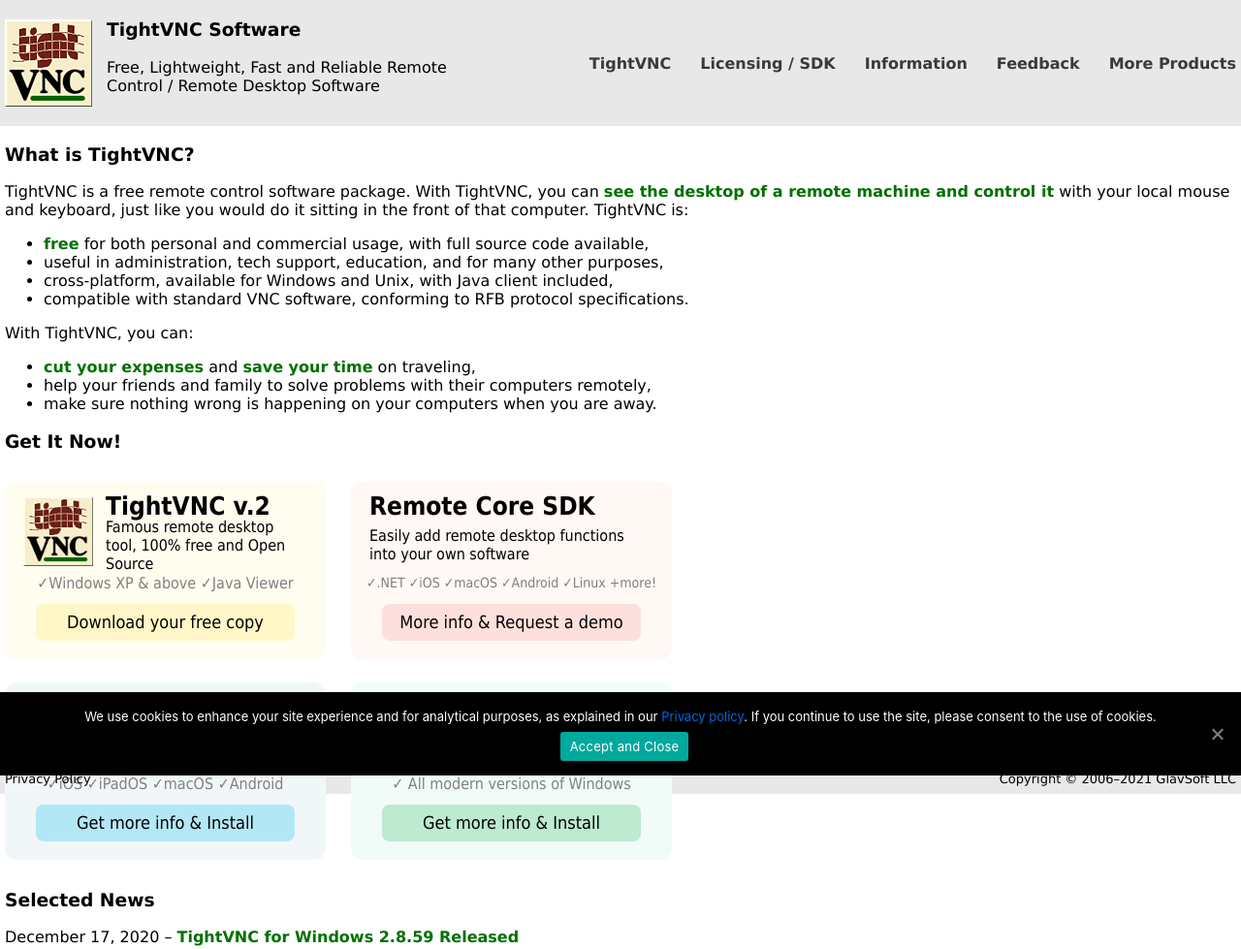
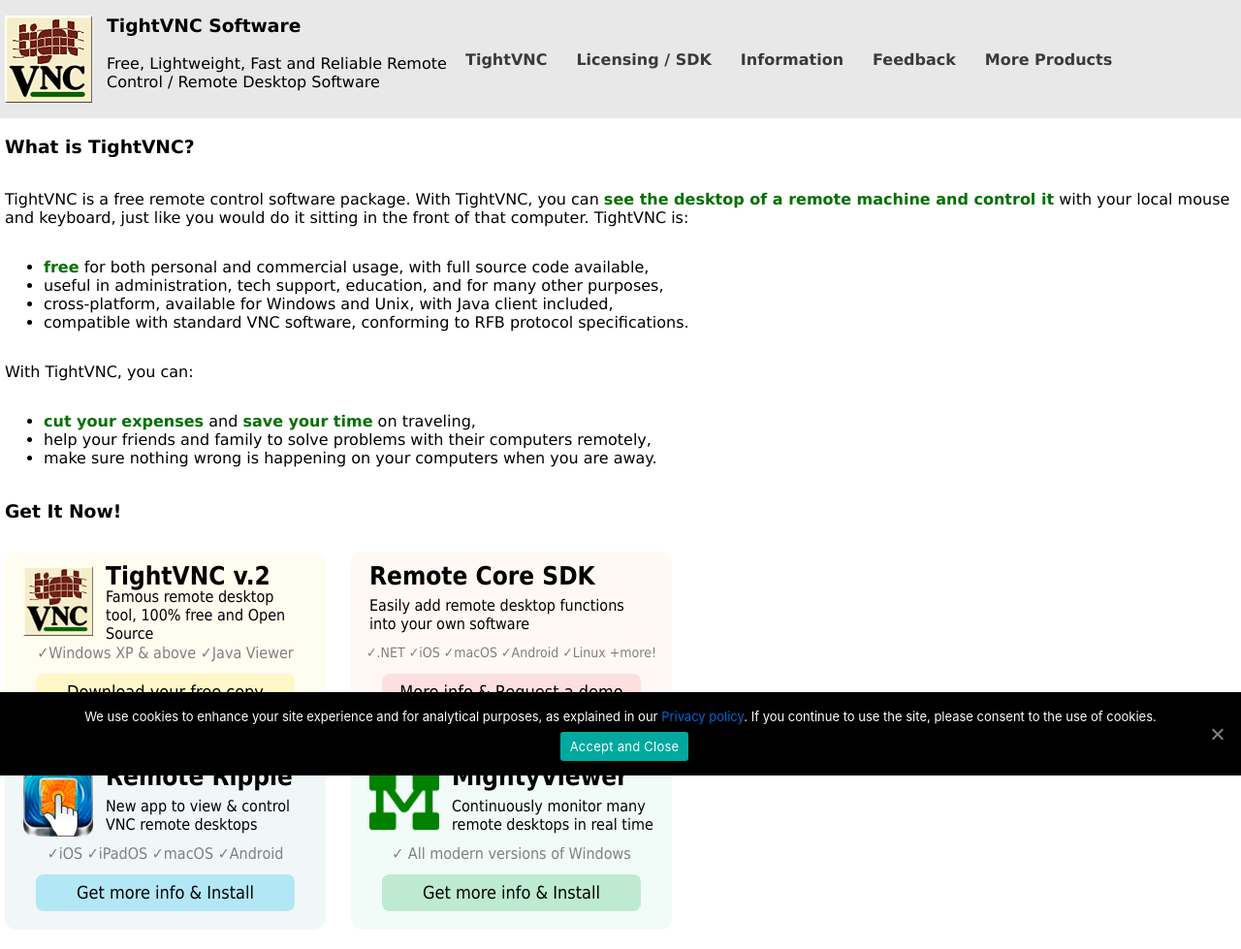
Before and after one commit to glavsoft/tvnc, a plain HTML site: page index.html in a window 1280 px wide. Shown: the top 979 px of the page at 97% size. Drawn offline with Linux system fonts and the light colour scheme.

Commit message:
update style

```diff
--- a/scss/style.scss
+++ b/scss/style.scss
@@ -16,6 +16,7 @@
 /* Container
  =======================================*/
 .container {
+    display: flex;
     width: 100%;
     max-width: 1400px;
     margin: 0 auto;
@@ -28,10 +29,10 @@
 .header {
     background-color: #e8e8e8;
     &__inner {
-        height: 130px;
+        height: 122px;
         display: flex;
         justify-content: space-between;
-        padding: 20px 0;
+        padding: 15px 0;
         align-items: center;
     }
 }
@@ -84,11 +85,12 @@
 /* Main
  =======================================*/
 .main {
+    display: flex;
     background-color: #ffffff;
     &__inner {
-        height: calc(100vh - 160px);
-        //display: flex;
-        //flex-direction: column;
+        display: flex;
+        flex-direction: column;
+        min-height: calc(100vh - 160px);
 
     }
 }
@@ -237,7 +239,7 @@
 .footer {
     background-color: #e8e8e8;
     &__inner {
-        height: 30px;
+        height: 38px;
         display: flex;
         justify-content: space-between;
         align-items: center;
```
Also changed, not shown: css/style.css.
